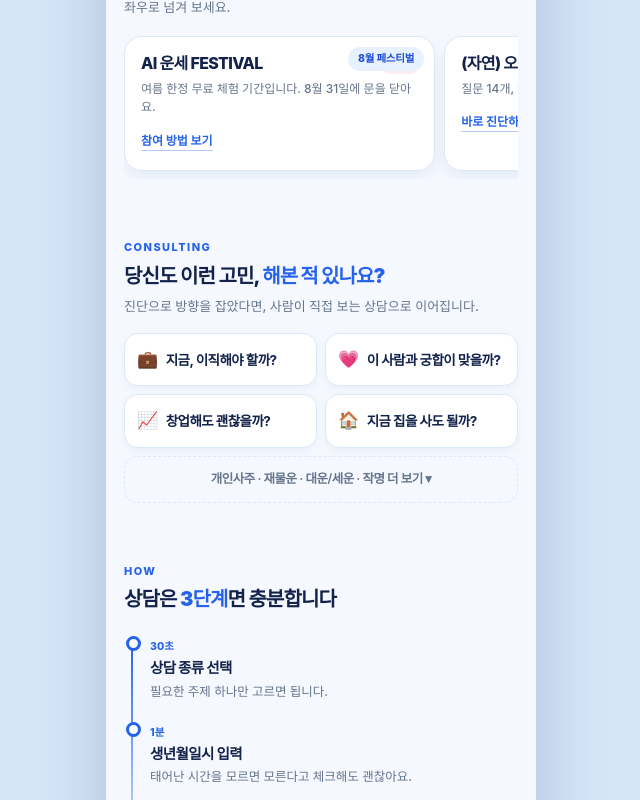
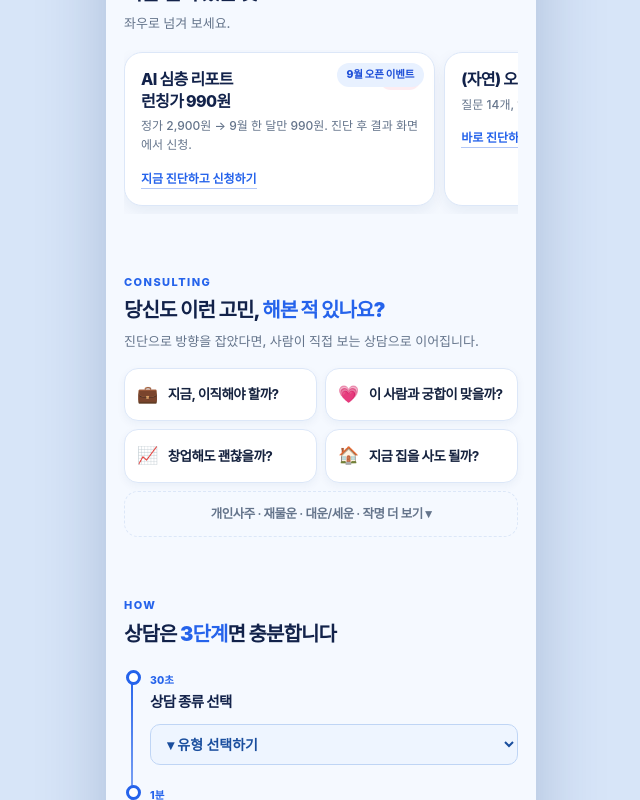
Before and after one commit to calvincheoi-gif/aisaju-landing, a Next.js app: page / in a window 1280 px wide. Shown: the part 2360-3160 px from the top of the page, without its empty margins (319-959 px from the left). Built offline with nearby package versions, Linux system fonts and the light colour scheme; no server answers; a web font is replaced by a local one.

Commit message:
Add files via upload

```diff
--- a/components/HomeV6.tsx
+++ b/components/HomeV6.tsx
@@ -1,9 +1,4 @@
 "use client";
-
-/* AIsajuLab 홈 v6 — 2026-08-15 이식
- * 시안: aisajulab-home-v6.html (1순위 벤치마킹 + 확정 지침 반영)
- * 계측: home_view 자동 + 버튼별 consult_open/report_open (Supabase events)
- */
 import { useEffect } from "react";
 
 const KAKAO = "https://open.kakao.com/o/gj3iUKai";
@@ -19,15 +14,15 @@ const CSS = String.raw`
   --pad:18px;
 }
 *{box-sizing:border-box;-webkit-tap-highlight-color:transparent}
-
-.v6{
+html,body{margin:0;padding:0}
+body{
   background:#E3EDFB;
   font-family:'Pretendard Variable',Pretendard,-apple-system,BlinkMacSystemFont,system-ui,sans-serif;
   color:var(--ink);display:flex;justify-content:center;-webkit-font-smoothing:antialiased;
 }
 .shell{width:100%;max-width:430px;background:var(--bg);position:relative;overflow:hidden;padding-bottom:100px}
 @media(min-width:900px){
-  .v6{padding:24px 0;background:#D7E5F8}
+  body{padding:24px 0;background:#D7E5F8}
   .shell{border-radius:30px;box-shadow:0 26px 70px rgba(20,50,110,.22)}
 }
 
@@ -131,7 +126,11 @@ h1.hook .mark{display:inline-block;background:linear-gradient(180deg,transparent
 
 /* ── 섹션 공통 ── */
 section{padding:30px var(--pad)}
-.v6{padding-bottom:86px}
+body{padding-bottom:86px}
+.step-drop{width:100%;margin-top:8px;padding:10px 12px;border:1.5px solid #BFD5F5;border-radius:10px;font-size:14px;font-weight:700;color:#1A4E9E;background:#EEF5FF;font-family:inherit;cursor:pointer}
+.ch-btn{display:inline-block;padding:8px 14px;border:1.5px solid #D0DFF5;border-radius:99px;font-size:13px;font-weight:700;color:#2F7FF0;text-decoration:none;background:#F4F8FF}
+a.need{text-decoration:none;color:inherit;display:flex;align-items:center;gap:10px}
+a.need:hover{background:#EEF5FF}
 .sec-label{font-size:11px;font-weight:800;letter-spacing:.13em;color:var(--blue);margin-bottom:7px}
 h2{margin:0 0 6px;font-size:20px;line-height:1.38;letter-spacing:-.045em;font-weight:800;color:var(--navy)}
 h2 b{color:var(--blue)}
@@ -174,7 +173,9 @@ h2 b{color:var(--blue)}
 .calibnote{background:#fff;border-left:4px solid var(--crim);border-radius:10px;padding:11px 12px;font-size:11.5px;line-height:1.6;color:#6B4A55;font-weight:500}
 .calibnote b{color:var(--crim);font-weight:800}
 
-/* 지금 열려 있는 것 */
+/* 지금 열려 있는 것 — NOW 카드 독립 구조
+ * 각 .slide는 독립 이벤트/콘텐츠 단위
+ * data-id 속성으로 향후 CMS 연동 가능 */
 .slides{display:flex;gap:9px;overflow-x:auto;scroll-snap-type:x mandatory;padding:2px 0 8px;scrollbar-width:none}
 .slides::-webkit-scrollbar{display:none}
 .slide{flex:0 0 79%;scroll-snap-align:center;border-radius:18px;padding:16px;position:relative;background:#fff;border:1px solid var(--line);box-shadow:0 6px 16px rgba(20,50,110,.07)}
@@ -249,7 +250,7 @@ footer b{color:#fff;font-size:14px;font-weight:800;letter-spacing:-.04em}
 .cb .b1{display:block;font-size:13.5px;font-weight:800;letter-spacing:-.3px}
 .cb .b2{display:block;font-size:11px;margin-top:3px;font-weight:600;opacity:.92}
 .cb-quick{background:linear-gradient(135deg,#2F7FF0,#1D6DE3);border:0;color:#fff;box-shadow:0 6px 14px rgba(29,109,227,.28)}
-.cb-deep{background:transparent;border:1.5px solid #BFD5F5;color:var(--navy-2)}
+.cb-deep{background:linear-gradient(135deg,#EEF5FF,#E0EDFF);border:1.5px solid #93C0F5;color:#1A4E9E;box-shadow:0 2px 8px rgba(29,109,227,.12)}
 .pricenote{margin-top:8px;font-size:10.5px;color:#9AA7BD;font-weight:600}
 /* ═══ v6: 하단 탭바 (기존 dock 대체) ═══ */
 .tabbar{position:fixed;left:50%;transform:translateX(-50%);bottom:0;width:100%;max-width:430px;background:rgba(255,255,255,.96);backdrop-filter:blur(8px);border-top:1px solid var(--line);display:grid;grid-template-columns:1fr 1fr 1.2fr 1fr 1fr;padding:7px 6px calc(9px + env(safe-area-inset-bottom));z-index:60}
@@ -263,7 +264,6 @@ footer b{color:#fff;font-size:14px;font-weight:800;letter-spacing:-.04em}
 .tb.main{color:var(--blue)}
 .wallchip{display:inline-flex;align-items:center;gap:6px;margin-top:10px;background:#0F2A5C;color:#DCE9FF;font-size:11.5px;font-weight:700;padding:7px 12px;border-radius:99px}
 `;
-
 const HTML = String.raw`
 <div class="shell">
 
@@ -327,12 +327,12 @@ const HTML = String.raw`
     </div>
 
     <div class="cta-pair">
-      <button class="btn btn-free" data-go="ohaeng">
+      <button class="btn btn-free">
         <span class="ico">🤖</span>
         <span class="tx"><span class="t1">무료 오행 진단</span><span class="t2">가입 없이 바로</span></span>
         <span class="go">›</span>
       </button>
-      <button class="btn btn-pro" data-go="kakao" data-from="home_hero">
+      <button class="btn btn-pro">
         <span class="ico">💬</span>
         <span class="tx"><span class="t1">전문가 상담</span><span class="t2">기본 50,000원</span></span>
         <span class="go">›</span>
@@ -353,16 +353,16 @@ const HTML = String.raw`
     <div class="sec-label">SERVICES</div>
     <h2>여기서 할 수 있는 것</h2>
     <div class="svc">
-      <button class="sv" data-go="ohaeng"><span class="tag free">무료</span>
+      <button class="sv"><span class="tag free">무료</span>
         <div class="si">🤖</div><div class="sn">오행 성격 진단</div>
         <div class="sd">14문항 1분 · 가입 없이 바로</div></button>
-      <button class="sv" data-go="ohaeng"><span class="tag day">하루 1회 무료</span>
+      <button class="sv"><span class="tag day">하루 1회 무료</span>
         <div class="si">🌤️</div><div class="sn">오늘의 흐름</div>
         <div class="sd">내 오행으로 보는 오늘 컨디션</div></button>
-      <button class="sv" data-go="ohaeng"><span class="tag free">무료</span>
+      <button class="sv"><span class="tag free">무료</span>
         <div class="si">🤝</div><div class="sn">친구와 오행 궁합</div>
         <div class="sd">링크 보내면 둘의 궁합 공개</div></button>
-      <button class="sv" data-go="ohaeng" data-ev="report_open" data-from="home"><span class="tag pay">990원 · 즉시</span>
+      <button class="sv"><span class="tag pay">990원 · 즉시</span>
         <div class="si">📊</div><div class="sn">AI 심층 리포트</div>
         <div class="sd">고민 반영 맞춤 해석 · 카카오페이</div></button>
     </div>
@@ -372,8 +372,8 @@ const HTML = String.raw`
       <div class="ct">👨‍🏫 전문가 1:1 상담</div>
       <div class="cs">경영지도사 최형철 · 30년 경력이 직접 해석합니다</div>
       <div class="cbtns">
-        <button class="cb cb-quick" data-go="kakao" data-from="home_consult"><span class="b1">기본 상담 · 50,000원</span><span class="b2">리포트 + 전화/카톡 해석 · D+2일</span></button>
-        <button class="cb cb-deep" data-go="consult" data-from="home_consult"><span class="b1">맞춤 상담</span><span class="b2">신청서 작성 · 내용 보고 안내</span></button>
+        <button class="cb cb-quick"><span class="b1">기본 상담 · 50,000원</span><span class="b2">리포트 + 전화/카톡 해석 · D+2일</span></button>
+        <button class="cb cb-deep"><span class="b1">맞춤 상담</span><span class="b2">신청서 작성 · 내용 보고 안내</span></button>
       </div>
       <div class="pricenote">맞춤 상담은 기존 상담 신청서로 접수 후 범위·비용을 안내드립니다</div>
     </div>
@@ -384,7 +384,7 @@ const HTML = String.raw`
     <div class="sec-label">RESULT</div>
     <h2>받게 될 <b>결과 카드</b>는 이런 모습</h2>
     <p class="sec-sub">계절과 상징으로 이름 붙인 나만의 카드. 저장해서 친구에게 바로 보낼 수 있어요.</p>
-    <div style="text-align:center"><span class="wallchip">📱 폰 배경화면으로 저장 가능한 화질</span></div>
+    <div style="text-align:center;margin:10px 0 16px"><span class="wallchip">📱 폰 배경화면으로 저장 가능한 화질</span></div>
 
     <div class="card-lux">
       <div class="card-in">
@@ -428,17 +428,17 @@ const HTML = String.raw`
     <p class="sec-sub">좌우로 넘겨 보세요.</p>
     <div class="slides">
       <div class="slide">
-        <div class="dday">D-17</div>
-        <div class="tag">8월 페스티벌</div>
-        <h3>AI 운세 FESTIVAL</h3>
-        <p>여름 한정 무료 체험 기간입니다. 8월 31일에 문을 닫아요.</p>
-        <a href="#">참여 방법 보기</a>
+        <div class="dday">D-16</div>
+        <div class="tag">9월 오픈 이벤트</div>
+        <h3>AI 심층 리포트<br>런칭가 990원</h3>
+        <p>정가 2,900원 → 9월 한 달만 990원. 진단 후 결과 화면에서 신청.</p>
+        <a href="/ohaeng/">지금 진단하고 신청하기</a>
       </div>
       <div class="slide">
         <div class="tag">신규</div>
         <h3>(자연) 오행 성격 진단</h3>
         <p>질문 14개, 1분. 계절과 상징으로 읽는 나의 기질 카드.</p>
-        <a href="#">바로 진단하기</a>
+        <a href="/ohaeng/">바로 진단하기</a>
       </div>
       <div class="slide warm">
         <div class="tag">읽을거리</div>
@@ -455,11 +455,11 @@ const HTML = String.raw`
     <h2>당신도 이런 고민, <b>해본 적 있나요?</b></h2>
     <p class="sec-sub">진단으로 방향을 잡았다면, 사람이 직접 보는 상담으로 이어집니다.</p>
     <div class="needs">
-      <div class="need"><i>💼</i>지금, 이직해야 할까?</div>
-      <div class="need"><i>💗</i>이 사람과 궁합이 맞을까?</div>
-      <div class="need"><i>📈</i>창업해도 괜찮을까?</div>
-      <div class="need"><i>🏠</i>지금 집을 사도 될까?</div>
-      <div class="need more">개인사주 · 재물운 · 대운/세운 · 작명 더 보기 ▾</div>
+      <a class="need" href="/ohaeng/"><i>💼</i>지금, 이직해야 할까?</a>
+      <a class="need" href="/ohaeng/"><i>💗</i>이 사람과 궁합이 맞을까?</a>
+      <a class="need" href="/ohaeng/"><i>📈</i>창업해도 괜찮을까?</a>
+      <a class="need" href="/ohaeng/"><i>🏠</i>지금 집을 사도 될까?</a>
+      <a class="need more" href="/consult">개인사주 · 재물운 · 대운/세운 · 작명 더 보기 ▾</a>
     </div>
   </section>
 
@@ -468,10 +468,31 @@ const HTML = String.raw`
     <div class="sec-label">HOW</div>
     <h2>상담은 <b>3단계</b>면 충분합니다</h2>
     <div class="steps" style="margin-top:18px">
-      <div class="step"><span class="t">30초</span><h4>상담 종류 선택</h4><p>필요한 주제 하나만 고르면 됩니다.</p></div>
-      <div class="step"><span class="t">1분</span><h4>생년월일시 입력</h4><p>태어난 시간을 모르면 모른다고 체크해도 괜찮아요.</p></div>
-      <div class="step"><span class="t">2분</span><h4>고민 남기기</h4><p>AI가 정리하고 연구소가 해석을 검수합니다.</p></div>
+      <div class="step step-sel">
+        <span class="t">30초</span>
+        <h4>상담 종류 선택</h4>
+        <select class="step-drop" onchange="if(this.value)window.location.href='/consult'">
+          <option value="">▾ 유형 선택하기</option>
+          <option value="1">개인사주 (생년월일시 분석)</option>
+          <option value="2">이직·직업·커리어</option>
+          <option value="3">연애·궁합·결혼</option>
+          <option value="4">창업·사업·재물운</option>
+          <option value="5">부동산·이사·투자</option>
+          <option value="6">대운·세운 흐름</option>
+          <option value="7">작명 (이름 짓기)</option>
+          <option value="8">기타 고민</option>
+        </select>
+      </div>
+      <div class="step" onclick="window.location.href='/consult'" style="cursor:pointer">
+        <span class="t">1분</span><h4>생년월일시 입력</h4>
+        <p>모르면 "모른다"고 체크해도 됩니다 →</p>
+      </div>
+      <div class="step" onclick="window.location.href='/consult'" style="cursor:pointer">
+        <span class="t">2분</span><h4>고민 남기기</h4>
+        <p>AI가 정리하고 연구소가 검수합니다 →</p>
+      </div>
     </div>
+    <a href="/consult" style="display:block;margin-top:16px;background:linear-gradient(135deg,#2F7FF0,#1D6DE3);color:#fff;text-align:center;padding:14px;border-radius:14px;font-weight:800;font-size:15px;text-decoration:none">지금 바로 상담 신청하기 →</a>
   </section>
 
   <!-- 후기 -->
@@ -490,8 +511,12 @@ const HTML = String.raw`
   <section>
     <div class="sec-label">CHANNELS</div>
     <h2>다른 곳에서도 만나요</h2>
-    <div class="channels" style="margin-top:14px">
-      <span>당근 비즈프로필</span><span>네이버 블로그</span><span>카카오톡 채널</span><span>인스타그램</span><span>명리학 Self-study 카페</span>
+    <div class="channels" style="margin-top:14px;text-align:center;display:flex;flex-wrap:wrap;justify-content:center;gap:8px">
+      <a class="ch-btn" href="https://aisajulab.com/ohaeng/?utm=daangn" target="_blank">당근 비즈프로필</a>
+      <a class="ch-btn" href="https://aisajulab.com/ohaeng/?utm=blog" target="_blank">네이버 블로그</a>
+      <a class="ch-btn" href="https://aisajulab.com/ohaeng/?utm=kakao" target="_blank">카카오톡 채널</a>
+      <a class="ch-btn" href="https://aisajulab.com/ohaeng/?utm=insta" target="_blank">인스타그램</a>
+      <a class="ch-btn" href="https://aisajulab.com/ohaeng/?utm=cafe" target="_blank">명리학 Self-study 카페</a>
     </div>
   </section>
 
@@ -504,11 +529,11 @@ const HTML = String.raw`
 </div>
 
 <nav class="tabbar">
-  <button class="tb on" data-go="top"><span class="ti"><svg viewBox="0 0 24 24"><path d="M3 11.5 12 4l9 7.5"/><path d="M5.5 10.5V20h13v-9.5"/></svg></span>홈</button>
-  <button class="tb" data-go="ohaeng"><span class="ti"><svg viewBox="0 0 24 24"><circle cx="12" cy="12" r="4.2"/><path d="M12 2.5v2.4M12 19.1v2.4M2.5 12h2.4M19.1 12h2.4M5 5l1.7 1.7M17.3 17.3 19 19M19 5l-1.7 1.7M6.7 17.3 5 19"/></svg></span>오늘</button>
-  <button class="tb main" data-go="ohaeng"><span class="ti"><svg viewBox="0 0 24 24"><path d="M12 3.5 13.8 10 20.5 12 13.8 14 12 20.5 10.2 14 3.5 12 10.2 10Z"/></svg></span>진단</button>
-  <button class="tb" data-go="ohaeng"><span class="ti"><svg viewBox="0 0 24 24"><path d="M12 20s-7.5-4.6-9-9.3C1.9 7.2 4.2 4.5 7.2 4.5c2 0 3.6 1.1 4.8 2.9 1.2-1.8 2.8-2.9 4.8-2.9 3 0 5.3 2.7 4.2 6.2C20.5 15.4 12 20 12 20Z"/></svg></span>궁합</button>
-  <button class="tb" data-go="kakao" data-from="home_tab"><span class="ti"><svg viewBox="0 0 24 24"><path d="M4 6.5A2.5 2.5 0 0 1 6.5 4h11A2.5 2.5 0 0 1 20 6.5v7a2.5 2.5 0 0 1-2.5 2.5H12l-4.5 4v-4h-1A2.5 2.5 0 0 1 4 13.5Z"/></svg></span>상담</button>
+  <button class="tb on"><span class="ti"><svg viewBox="0 0 24 24"><path d="M3 11.5 12 4l9 7.5"/><path d="M5.5 10.5V20h13v-9.5"/></svg></span>홈</button>
+  <button class="tb"><span class="ti"><svg viewBox="0 0 24 24"><circle cx="12" cy="12" r="4.2"/><path d="M12 2.5v2.4M12 19.1v2.4M2.5 12h2.4M19.1 12h2.4M5 5l1.7 1.7M17.3 17.3 19 19M19 5l-1.7 1.7M6.7 17.3 5 19"/></svg></span>오늘</button>
+  <button class="tb main"><span class="ti"><svg viewBox="0 0 24 24"><path d="M12 3.5 13.8 10 20.5 12 13.8 14 12 20.5 10.2 14 3.5 12 10.2 10Z"/></svg></span>진단</button>
+  <button class="tb"><span class="ti"><svg viewBox="0 0 24 24"><path d="M12 20s-7.5-4.6-9-9.3C1.9 7.2 4.2 4.5 7.2 4.5c2 0 3.6 1.1 4.8 2.9 1.2-1.8 2.8-2.9 4.8-2.9 3 0 5.3 2.7 4.2 6.2C20.5 15.4 12 20 12 20Z"/></svg></span>궁합</button>
+  <button class="tb"><span class="ti"><svg viewBox="0 0 24 24"><path d="M4 6.5A2.5 2.5 0 0 1 6.5 4h11A2.5 2.5 0 0 1 20 6.5v7a2.5 2.5 0 0 1-2.5 2.5H12l-4.5 4v-4h-1A2.5 2.5 0 0 1 4 13.5Z"/></svg></span>상담</button>
 </nav>
 
 `;
@@ -521,29 +546,24 @@ function track(name: string, props: Record<string, unknown> = {}) {
     let vid = ls.getItem("aisaju_vid"); if (!vid) { vid = rid(); ls.setItem("aisaju_vid", vid); }
     const q = new URLSearchParams(window.location.search);
     const now: Record<string, string> = {};
-    ["utm", "utm_source", "utm_medium", "utm_campaign"].forEach(k => { const v = q.get(k); if (v) now[k] = v; });
+    ["utm","utm_source","utm_medium","utm_campaign"].forEach(k => { const v = q.get(k); if (v) now[k] = v; });
     if (Object.keys(now).length) ls.setItem("aisaju_utm", JSON.stringify(now));
     let u: Record<string, string> = {}; try { u = JSON.parse(ls.getItem("aisaju_utm") || "{}"); } catch {}
     const w = window.innerWidth;
     fetch(SB_URL + "/rest/v1/events", {
       method: "POST", keepalive: true,
       headers: { "Content-Type": "application/json", apikey: SB_KEY, Authorization: "Bearer " + SB_KEY, Prefer: "return=minimal" },
-      body: JSON.stringify({
-        session_id: sid, visitor_id: vid, name, step: null, props,
-        utm: u.utm || null, utm_source: u.utm_source || null, utm_medium: u.utm_medium || null, utm_campaign: u.utm_campaign || null,
-        referrer: document.referrer || null, path: window.location.pathname,
-        device: w < 768 ? "mobile" : w < 1024 ? "tablet" : "desktop",
-        lang: document.documentElement.lang || "ko",
-      }),
-    }).catch(() => {});
+      body: JSON.stringify({ session_id: sid, visitor_id: vid, name, step: null, props,
+        utm: u.utm||null, utm_source: u.utm_source||null, utm_medium: u.utm_medium||null, utm_campaign: u.utm_campaign||null,
+        referrer: document.referrer||null, path: window.location.pathname,
+        device: w<768?"mobile":w<1024?"tablet":"desktop", lang: document.documentElement.lang||"ko" }),
+    }).catch(()=>{});
   } catch {}
 }
 
 export default function HomeV6() {
   useEffect(() => {
     track("home_view");
-
-    /* 버튼 라우팅 + 계측 */
     const root = document.querySelector(".v6"); if (!root) return;
     const onClick = (e: Event) => {
       const b = (e.target as HTMLElement).closest("[data-go]") as HTMLElement | null;
@@ -556,8 +576,6 @@ export default function HomeV6() {
       else if (go === "top") { window.scrollTo({ top: 0, behavior: "smooth" }); }
     };
     root.addEventListener("click", onClick);
-
-    /* 오행 순환 스트립 — 카드 탭 시 설명 표시, 3.5초 후 재개 */
     const wrap = document.getElementById("ohwrap");
     const note = document.getElementById("cycnote");
     let timer: ReturnType<typeof setTimeout> | null = null;
```
